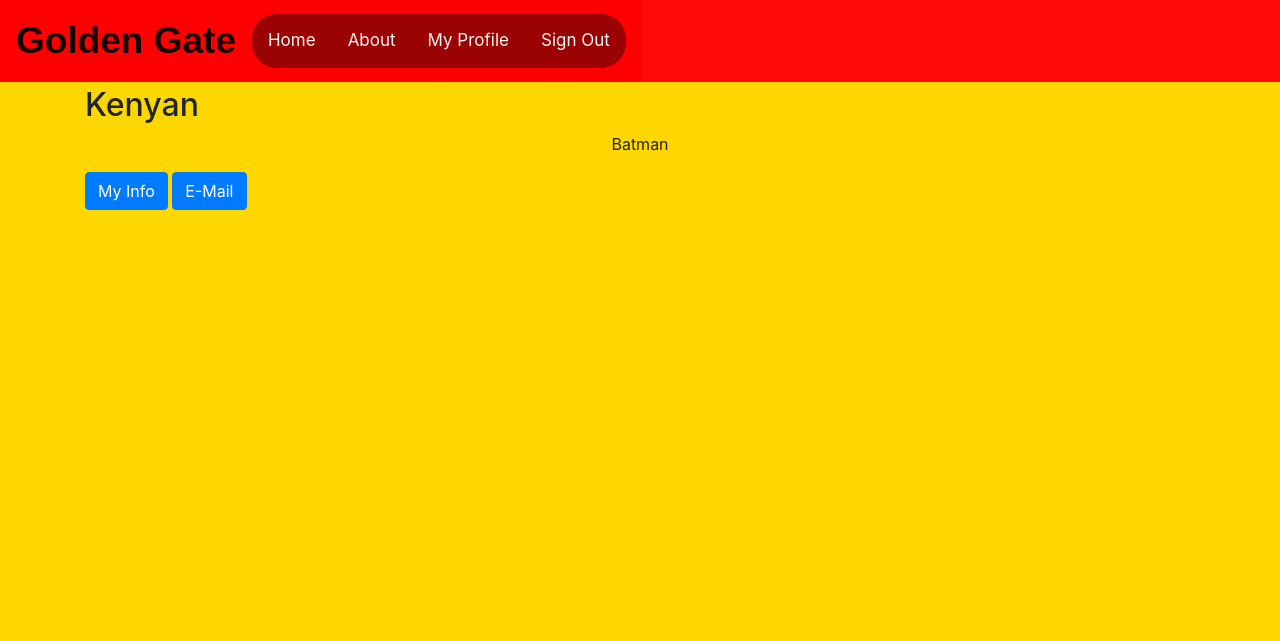
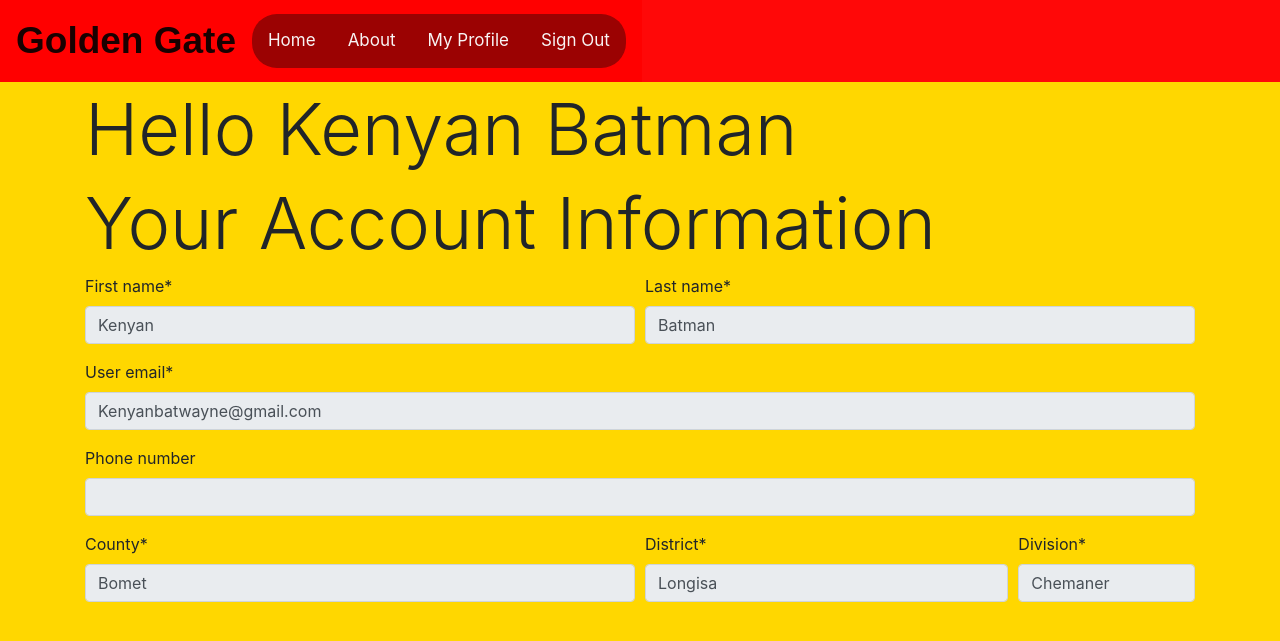
Before and after one commit to knoahlr/goldengate, a Django app: page /users/profile/6/ in a window 1280 px wide. Shown: the top 641 px of the page. Run offline with Django 3.2, Linux system fonts and the light colour scheme; a user stored in the database is signed in; data comes from the database, SQL or seed files in the repository; parts of the project's set-up code (start-up, migrations or seed data) failed here and were passed over; some libraries are stand-ins or nearby versions.

Commit message:
GG-5: Launched web app on AWS EC2 along with minor improvments
    1. Move from current forms to ModelForms
    2. Implement UserDetailForm for rendering user information in a form
       format
    3. Minor QOL changes

```diff
--- a/config/settings/base.py
+++ b/config/settings/base.py
@@ -79,6 +79,7 @@ THIRD_PARTY_APPS = [
     "allauth",
     "allauth.account",
     "allauth.socialaccount",
+    "phonenumber_field",
 ]
 
 LOCAL_APPS = [
--- a/goldengate/static/css/project.css
+++ b/goldengate/static/css/project.css
@@ -158,6 +158,10 @@ nav{
   background-color: #ff0000;
 }
 
+input:read-only, textarea:read-only {
+  background-color:#afb0b0;
+  opacity: 1;
+}
 
 /* These styles are generated from project.scss. */
 
--- a/goldengate/templates/account/signup.html
+++ b/goldengate/templates/account/signup.html
@@ -20,7 +20,7 @@
        {% endfor %}
 {% endif %}
 
-<form class="ApplicantUserForm" method="post" action="{% url 'users:applicant_signup' %}">{% csrf_token %}
+<form class="ApplicantUserForm" method="post" action="{% url 'users:applicant_signup' %}">
   {% csrf_token %}
   {{ form|crispy }}
   {% if redirect_field_value %}
--- a/goldengate/templates/base.html
+++ b/goldengate/templates/base.html
@@ -60,7 +60,7 @@
             {% if request.user.is_authenticated %}
               <li class="nav-item">
                 {# URL provided by django-allauth/account/urls.py #}
-                <a class="nav-link" href="{% url 'users:detail' request.user.id  %}">{% trans "My Profile" %}</a>
+                <a class="nav-link" href="{% url 'users:user_detail' request.user.id  %}">{% trans "My Profile" %}</a>
               </li>
               <li class="nav-item">
                 {# URL provided by django-allauth/account/urls.py #}
--- a/goldengate/templates/users/user_detail.html
+++ b/goldengate/templates/users/user_detail.html
@@ -1,34 +1,21 @@
 {% extends "base.html" %}
 {% load static %}
+
+{% load i18n %}
+{% load crispy_forms_tags %}
 
 {% block title %}User: {{ object.first_name}} {{object.last_name}}{% endblock %}
 
 {% block content %}
 <div class="container">
 
-  <div class="row">
-    <div class="col-sm-12">
+  <h1 class="display-3">Hello {{ request.user.first_name }} {{ request.user.last_name }}</h1>
+  <h2 class="display-3"> Your Account Information</h1>
 
-      <h2>{{ object.first_name }}</h2>
-      {% if object.last_name %}
-        <p>{{ object.last_name }}</p>
-      {% endif %}
-    </div>
-  </div>
-
-{% if object == request.user %}
-<!-- Action buttons -->
-<div class="row">
-
-  <div class="col-sm-12">
-    <a class="btn btn-primary" href="{% url 'users:update' %}" role="button">My Info</a>
-    <a class="btn btn-primary" href="{% url 'account_email' %}" role="button">E-Mail</a>
-    <!-- Your Stuff: Custom user template urls -->
-  </div>
-
-</div>
-<!-- End Action buttons -->
-{% endif %}
+  <form class="ApplicantUserForm" method="post" action="{% url 'users:user_detail' request.user.id %}">
+    {% csrf_token %}
+    {% crispy form %}
+  </form>
 
 </div>
 {% endblock content %}
--- a/goldengate/users/forms.py
+++ b/goldengate/users/forms.py
@@ -8,7 +8,8 @@ from django.contrib.auth import authenticate, login
 from django.utils.translation import gettext_lazy as _
 from django import forms
 from allauth.account.forms import SignupForm
-
+from crispy_forms.helper import FormHelper
+from crispy_forms.layout import Layout, Row, Column, Field
 
 # User = get_user_model()
 from .models import ApplicantUser
@@ -20,29 +21,51 @@ class UserChangeForm(admin_forms.UserChangeForm):
         fields = {"first_name", "last_name", "user_email", "county", "district", "division"}
 
 class UserCreationForm(admin_forms.UserCreationForm):
-
     class Meta(admin_forms.UserCreationForm.Meta):
         model = ApplicantUser
         fields = {"first_name", "last_name", "user_email", "county", "district", "division"}
 
-        error_messages = {
-            "user_email": {"unique": _("This email is already registered to a user.")}
-        }
+class UserDetailForm(forms.ModelForm):
+    class Meta:
+        model = ApplicantUser
+        fields = ['first_name', 'last_name', 'user_email', 'phone_number', 'county', 'district', 'division']
 
-class ApplicantUserForm(forms.Form):
-    '''
-    User leaving information to be contacted by goldengate
-    '''
+    def __init__(self, *args, **kwargs):
+        super(UserDetailForm, self).__init__(*args, **kwargs)
 
-    first_name = forms.CharField(max_length=100)
-    last_name = forms.CharField(max_length=100)
-    password = forms.CharField(widget=forms.PasswordInput())
-    user_email = forms.EmailField(max_length=100)
-    phone_number = forms.RegexField(regex=r'^\+?1?\d{9,15}$',
-                                error_messages = {"required": "Phone number must be entered in the format: '+999999999'. Up to 15 digits allowed."})
-    county = forms.CharField(max_length=100)
-    district = forms.CharField(max_length=100)
-    division = forms.CharField(max_length=100)
+        self.helper = FormHelper(self)
+
+        self.helper.layout = Layout(
+            Row(
+                Column('first_name', css_class='form-group col-md-6 mb-0'),
+                Column('last_name', css_class='form-group col-md-6 mb-0'),
+                css_class='form-row'
+            ),
+            'user_email',
+            'phone_number',
+            Row(
+                Column('county', css_class='form-group col-md-6 mb-0'),
+                Column('district', css_class='form-group col-md-4 mb-0'),
+                Column('division', css_class='form-group col-md-2 mb-0'),
+                css_class='form-row'
+            ),
+        )
+        for nam, field in self.fields.items(): field.widget.attrs['readonly'] = True
+
+
+class ApplicantUserForm(forms.ModelForm):
+
+    # password = forms.CharField(widget=forms.PasswordInput())
+
+    class Meta:
+        model = ApplicantUser
+        fields = ['first_name', 'last_name', 'user_email', 'phone_number', 'county', 'district', 'division']
+
+    def __init__(self, *args, **kwargs):
+        super(ApplicantUserForm, self).__init__(*args, **kwargs)
+
+        #TO-DO: Update password to use hashing
+        self.fields['password'] = forms.CharField(widget=forms.PasswordInput())
 
     # Put in custom signup logic
     def add_user(self, request, email, password, **extra_fields):
@@ -80,10 +103,8 @@ class ApplicantUserForm(forms.Form):
             self.add_error(field="username", error=forms.ValidationError("There's no account registered with that username."))
             return False
 
-
 class AccountHolderForm(forms.Form):
     '''User leaving information to be contacted by goldengate'''
-
     username = forms.EmailField(max_length=100)
     phone_number = forms.RegexField(regex=r'^\+?1?\d{9,15}$',
                                 error_messages = {"required": "Phone number must be entered in the format: '+999999999'. Up to 15 digits allowed."},
--- a/goldengate/users/models.py
+++ b/goldengate/users/models.py
@@ -1,9 +1,10 @@
 from django.contrib.auth.models import AbstractBaseUser, PermissionsMixin
 from django.db.models import CharField, EmailField
-from django.forms import BooleanField
+from django.forms import BooleanField, PasswordInput
 from django.urls import reverse
 from django.utils.translation import gettext_lazy as _
 from crispy_forms.helper import FormHelper
+from phonenumber_field.modelfields import PhoneNumberField
 
 from .managers import ApplicantUserManager
 
@@ -16,11 +17,12 @@ class ApplicantUser(AbstractBaseUser, PermissionsMixin):
     # name = CharField(_("Name of User"), blank=True, max_length=255)
     first_name = CharField(max_length=100)  # type: ignore
     last_name = CharField(max_length=100)  # type: ignore
+    # password = CharField(widget=PasswordInput())
     user_email = EmailField(max_length=100, unique=True)
 
     # phone_number = RegexField(regex=r'^\+?1?\d{9,15}$',
     #                             error_messages = {"required": "Phone number must be entered in the format: '+999999999'. Up to 15 digits allowed."})
-
+    phone_number = PhoneNumberField(blank=True)
     county = CharField(max_length=100)
     district = CharField(max_length=100)
     division = CharField(max_length=100)
--- a/goldengate/users/urls.py
+++ b/goldengate/users/urls.py
@@ -11,7 +11,8 @@ app_name = "users"
 urlpatterns = [
     path("~redirect/", view=user_redirect_view, name="redirect"),
     path("~update/", view=user_update_view, name="update"),
-    path("profile/<int:id>/", view=user_detail_view, name="detail"),
+    path("profile/<int:id>/", view=user_detail_view, name="user_detail"),
+    # path("profile/?P<id>[0-9]+/", view=user_detail_view, name="user_detail"),
     path("signup", view=applicant_user, name="applicant_signup"),
     path("login", view=account_holding_user, name="account_holder_login"),
 
--- a/goldengate/users/views.py
+++ b/goldengate/users/views.py
@@ -1,7 +1,9 @@
 from msilib.schema import Class
 from multiprocessing import context
+from re import template
 from sys import prefix
 from turtle import st
+from urllib.request import Request
 from django.contrib.auth import get_user_model
 from django.contrib.auth.mixins import LoginRequiredMixin
 from django.contrib.messages.views import SuccessMessageMixin
@@ -9,7 +11,7 @@ from django.http import HttpResponse
 from django.urls import reverse
 from django.utils.translation import gettext_lazy as _
 from django.views.generic import DetailView, RedirectView, UpdateView, TemplateView
-from django.views.generic.edit import FormView
+from django.views.generic.edit import FormView, FormMixin
 from django.views.decorators.csrf import requires_csrf_token
 
 from django.template.response import TemplateResponse
@@ -17,29 +19,48 @@ from django.shortcuts import render
 from django.conf import settings
 
 from utils.storages import StaticRootS3Boto3Storage
-from .forms import ApplicantUserForm, AccountHolderForm
+from .forms import ApplicantUserForm, AccountHolderForm, UserDetailForm
 import os, boto3, environ
 
-User = get_user_model()
+UserModel = get_user_model()
 
 
 class UserDetailView(LoginRequiredMixin, DetailView):
 
-    model = User
-    slug_field = "username"
-    slug_url_kwarg = "username"
+    model = UserModel
+    slug_field = "id"
+    slug_url_kwarg = "id"
+    template_name = "users/user_detail.html"
+    # form_class = ApplicantUserForm
+
+    # def __init__(self):
+    #     super().__init__()
+    #     self.object = self.get_object()
 
     def dispatch(self, request, id):
         '''
         Query database for user using user email.
         '''
-        users = get_user_model()
-        user = users.objects.get(id=id)
-        # usersQueryset = users.objects.filter(user_email=user_email)
-        # if usersQueryset.count() > 1:
-            # user = usersQueryset
+        if self.request.method == "GET":
+            self.object = self.get_object() #base class uses self.object ?
+            context_data_super = self.get_context_data()
+            context_data_super["form"] = UserDetailForm(instance=self.object) #initial={'get', self.object
+            return render(request, template_name=self.template_name, context=context_data_super)
+        elif self.request.method == "POST":
+            pass
 
-        return render(request, "users/user_detail.html", context={'object':user})
+    def get_queryset(self):
+        # if self.kwargs:
+        return UserModel.objects.filter(id=self.kwargs['id'])
+        # else: return None
+
+    def get_object(self):
+        return super().get_object()
+
+    def get_context_data(self, **kwargs):
+        context = super().get_context_data(**kwargs)
+        # context["form"] = self.get_form()
+        return context
 
 
 user_detail_view = UserDetailView.as_view()
@@ -47,7 +68,7 @@ user_detail_view = UserDetailView.as_view()
 
 class UserUpdateView(LoginRequiredMixin, SuccessMessageMixin, UpdateView):
 
-    model = User
+    model = UserModel
     fields = ["name"]
     success_message = _("Information successfully updated")
 
```
Also changed, not shown: goldengate/users/migrations/0003_applicantuser_phone_number.py (added).
